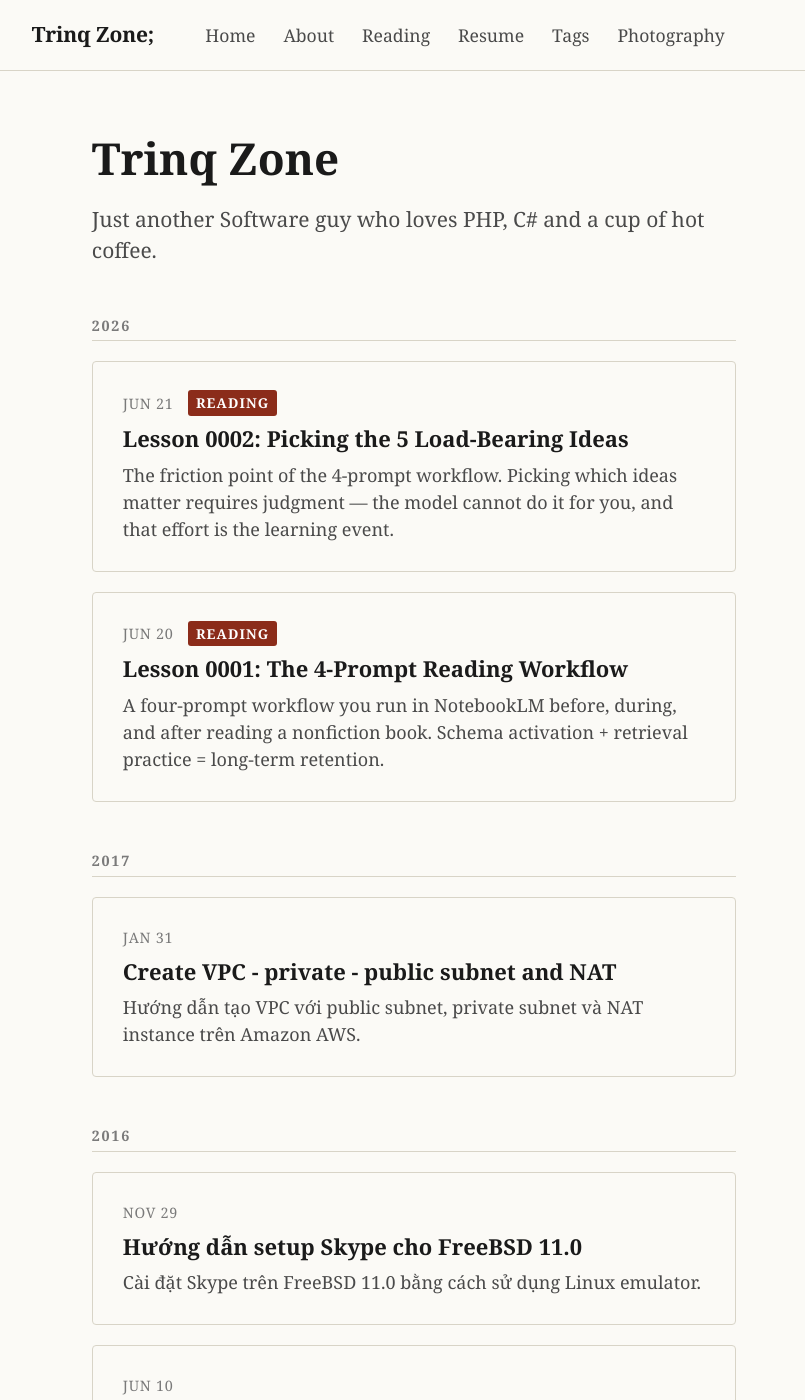
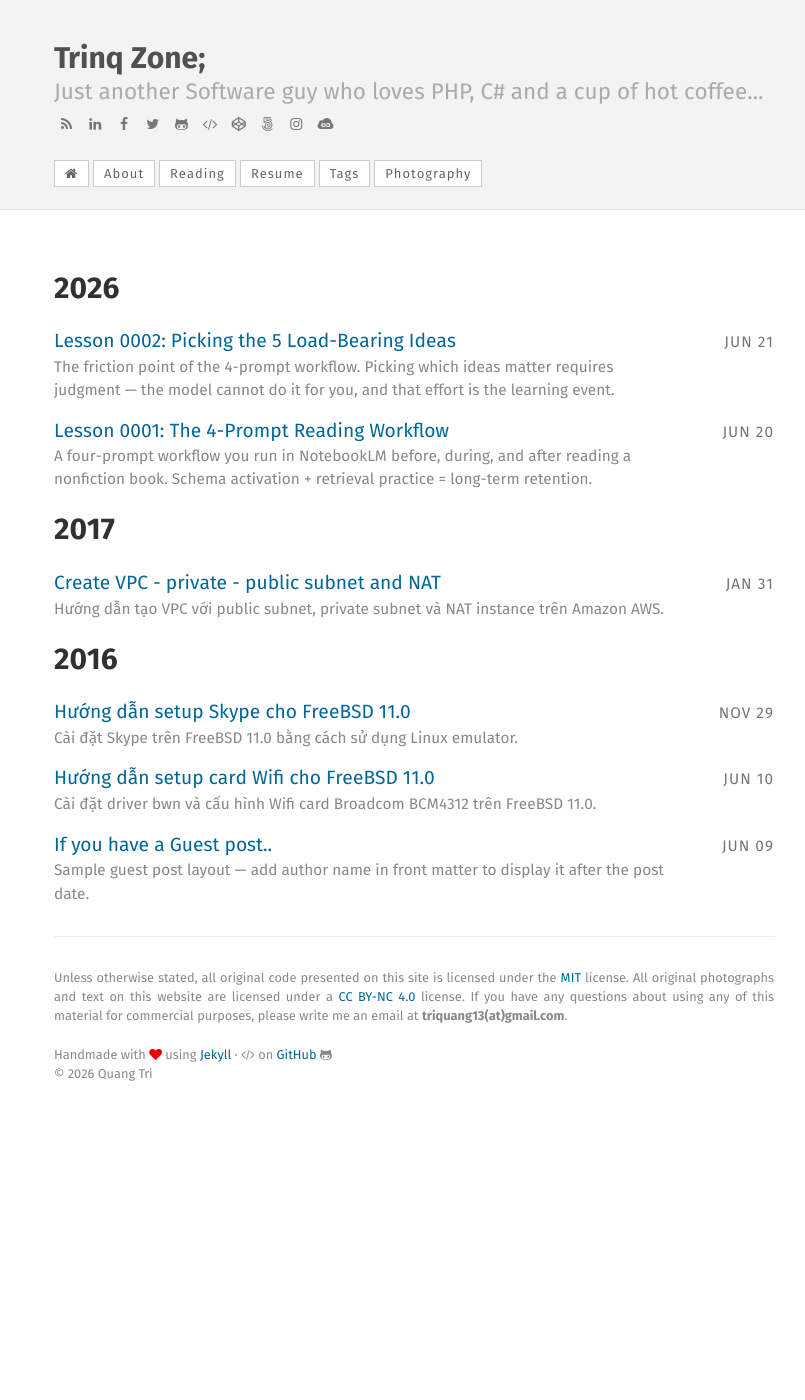
Before and after one commit to trinq/trinq.github.io, a Jekyll site: the page built from index.html, in a window 1280 px wide and 1400 px high. Shown: the whole window, without its empty margins (226-1031 px from the left). Built offline with Jekyll 4.4.1, drawn with Linux system fonts in a browser that asks for light colours; some of the changed text lies outside the part shown.

Commit message:
revert: homepage redesign changes, restoring original layout

```diff
--- a/_layouts/home.html
+++ /dev/null
@@ -1,43 +0,0 @@
----
-layout: compress
----
-<!DOCTYPE html>
-<html lang="en">
-<head>
-  <meta charset="UTF-8">
-  <meta name="viewport" content="width=device-width, initial-scale=1">
-  <title>{{ site.title }}</title>
-  <meta name="description" content="{{ site.description }}">
-  <link rel="stylesheet" href="{{ "/assets/css/main.css" | prepend: site.baseurl }}">
-  <link rel="stylesheet" href="{{ "/assets/css/font-awesome.min.css" | prepend: site.baseurl }}">
-  <link rel="alternate" type="application/rss+xml" title="RSS" href="{{ "/feed.xml" | prepend: site.baseurl | prepend: site.url }}">
-</head>
-<body class="home-body">
-
-  <header class="site-header">
-    <div class="site-header-inner">
-      <a href="/" class="site-logo">{{ site.title }}</a>
-      <nav class="site-nav">
-        <a href="/">Home</a>
-        <a href="/about">About</a>
-        <a href="/reading">Reading</a>
-        <a href="/resume">Resume</a>
-        <a href="/tagged">Tags</a>
-        <a href="http://heiswayi.nrird.com">Photography</a>
-      </nav>
-    </div>
-  </header>
-
-  <main class="home-main">
-    {{ content }}
-  </main>
-
-  <footer class="home-footer">
-    <div class="home-footer-inner">
-      <p>Unless otherwise stated, all original code is licensed under the <a href="http://heiswayi.github.io/mit-license">MIT</a> license. All photographs and text are licensed under <a href="https://creativecommons.org/licenses/by-nc/4.0/">CC BY-NC 4.0</a>.</p>
-      <p>Handmade with Jekyll &middot; on <a href="https://github.com/trinq/trinq.github.io">GitHub</a> &middot; &copy; {{ site.time | date: "%Y" }} {{ site.author.name }}</p>
-    </div>
-  </footer>
-
-</body>
-</html>
--- a/index.html
+++ b/index.html
@@ -1,5 +1,5 @@
 ---
-layout: home
+layout: default
 title: Home
 ---
 
@@ -22,45 +22,33 @@ title: Home
 	{% endif %}
 {% endfor %}
 
-<h1 class="home-title">Trinq Zone</h1>
-<p class="home-subtitle">Just another Software guy who loves PHP, C# and a cup of hot coffee.</p>
+<div class="posts">
+  {% for post in site.posts %}
+    {% unless post.next %}
+      <h2 class="year">{{ post.date | date: '%Y' }}</h2>
+    {% else %}
+      {% capture year %}{{ post.date | date: '%Y' }}{% endcapture %}
+      {% capture nyear %}{{ post.next.date | date: '%Y' }}{% endcapture %}
+      {% if year != nyear %}
+        <h2 class="year">{{ post.date | date: '%Y' }}</h2>
+      {% endif %}
+    {% endunless %}
 
-{% assign current_year = "" %}
-{% for post in site.posts %}
-	{% capture post_year %}{{ post.date | date: '%Y' }}{% endcapture %}
-	{% if post_year != current_year %}
-		{% if current_year != "" %}
-		</div>
-		{% endif %}
-		<h2 class="year-label">{{ post_year }}</h2>
-		<div class="posts-grid">
-		{% assign current_year = post_year %}
-	{% endif %}
+    <div class="post-list">
+      <div class="post-list-date"><small>{{ post.date | date: "%b %d" }}</small></div>
+	    <div class="text-truncate"><a href="{{ post.url }}">{{ post.title }}</a></div>
+      <div class="post-list-desc">{{ post.description }}</div>
+    </div>
 
-	<a href="{{ post.url }}" class="post-card">
-		<div class="post-card-meta">
-			<span class="post-card-date">{{ post.date | date: "%b %d" }}</span>
-			{% if post.category == "reading" %}
-			<span class="post-card-label">reading</span>
-			{% endif %}
-		</div>
-		<div class="post-card-title">{{ post.title }}</div>
-		<div class="post-card-desc">{{ post.description }}</div>
-	</a>
-
-{% endfor %}
-{% if current_year != "" %}
+  {% endfor %}
 </div>
-{% endif %}
 
 <hr/>
 
 {% if tags %}
 <div class="tag-cloud" id="Tags">
-	{% for tag in tags %}
-		<a id="{{ tag | slugify }}" class="tag-anchor" href="{{ site.url }}{{ site.baseurl }}/tagged#{{ tag | slugify }}">
-			<i class="fa fa-hashtag" aria-hidden="true"></i> {{ tag }}
-		</a>
-	{% endfor %}
+  {% for tag in tags %}
+    <a id="{{ tag | slugify }}" class="tag-anchor" href="{{ site.url }}{{ site.baseurl }}/tagged#{{ tag | slugify }}"><i class="fa fa-hashtag"></i> {{ tag }}</a>
+  {% endfor %}
 </div>
 {% endif %}
```
